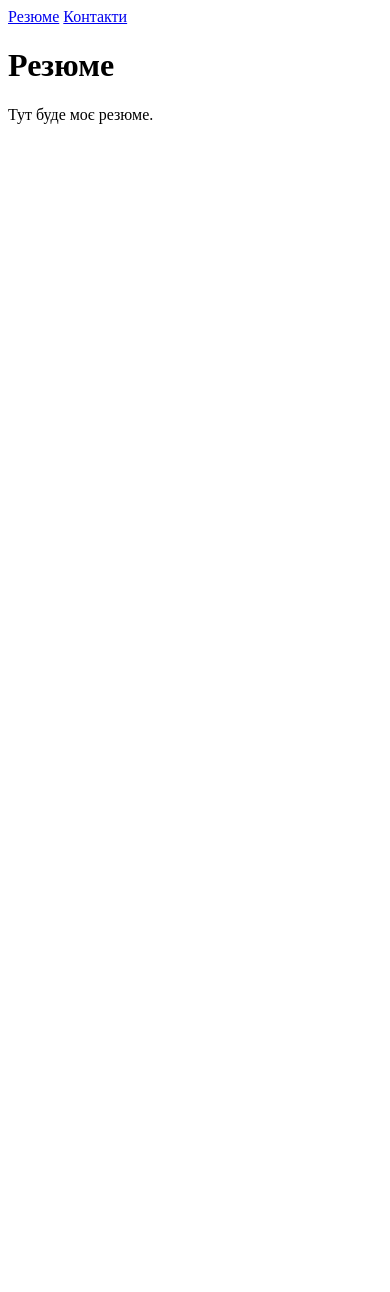
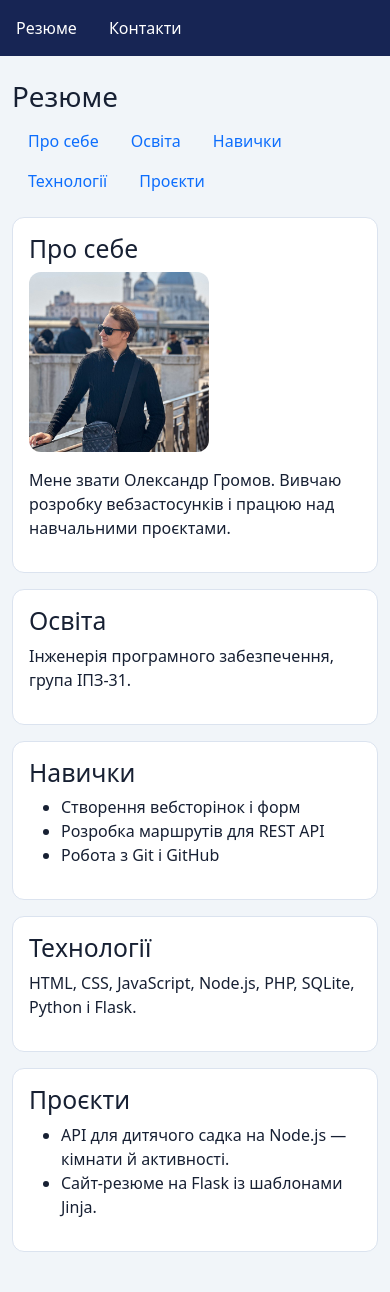
Before and after one commit to sanyainside/flask-app-lab, a Flask app: page / in a window 390 px wide. Before the commit the page ends 124 px from the top, so only its background shows below. Run offline with Flask 3, Linux system fonts and the light colour scheme.

Commit message:
Add resume, contact form and responsive styles

```diff
--- /dev/null
+++ b/static/css/styles.css
@@ -0,0 +1,42 @@
+body {
+    background-color: #f1f5f9;
+    color: #172033;
+}
+
+.site-header {
+    background-color: #172554;
+}
+
+.site-header .container,
+.page-content {
+    max-width: 900px;
+}
+
+.site-header .nav-link {
+    color: #fff;
+}
+
+.site-header .nav-link:hover,
+.site-header .nav-link:focus-visible {
+    text-decoration: underline;
+}
+
+.page-content section {
+    margin-bottom: 1rem;
+    padding: clamp(1rem, 4vw, 2rem);
+    background-color: #fff;
+    border: 1px solid #dbe3ef;
+    border-radius: 12px;
+}
+
+#about img {
+    display: block;
+    max-width: 100%;
+    height: auto;
+    margin-bottom: 1rem;
+    border-radius: 12px;
+}
+
+#contact-form {
+    max-width: 480px;
+}
--- a/templates/base.html
+++ b/templates/base.html
@@ -4,12 +4,17 @@
     <meta charset="utf-8">
     <meta name="viewport" content="width=device-width, initial-scale=1">
     <title>{{ title }}</title>
+    <link rel="stylesheet"
+      href="https://cdn.jsdelivr.net/npm/bootstrap@5.3.8/dist/css/bootstrap.min.css"
+      integrity="sha384-sRIl4kxILFvY47J16cr9ZwB07vP4J8+LH7qKQnuqkuIAvNWLzeN8tE5YBujZqJLB"
+      crossorigin="anonymous">
+    <link rel="stylesheet" href="{{ url_for('static', filename='css/styles.css') }}">
 </head>
 <body>
-    <header>
+    <header class="site-header">
         {% include "nav.html" %}
     </header>
-    <main>
+    <main class="container py-4 page-content">
         <h1>{{ title }}</h1>
         {% block content %}{% endblock %}
     </main>
--- a/templates/nav.html
+++ b/templates/nav.html
@@ -1,4 +1,4 @@
-<nav aria-label="Головна навігація">
-    <a href="{{ url_for('resume') }}">Резюме</a>
-    <a href="{{ url_for('contacts') }}">Контакти</a>
+<nav aria-label="Головна навігація" class="nav container py-2">
+    <a href="{{ url_for('resume') }}" class="nav-link">Резюме</a>
+    <a href="{{ url_for('contacts') }}" class="nav-link">Контакти</a>
 </nav>
--- a/templates/resume.html
+++ b/templates/resume.html
@@ -1,5 +1,46 @@
 {% extends "base.html" %}
 
 {% block content %}
-<p>Тут буде моє резюме.</p>
+<nav aria-label="Розділи резюме" class="nav mb-3">
+    <a href="#about" class="nav-link">Про себе</a>
+    <a href="#education" class="nav-link">Освіта</a>
+    <a href="#skills" class="nav-link">Навички</a>
+    <a href="#technologies"	class="nav-link">Технології</a>
+    <a href="#projects" class="nav-link">Проєкти</a>
+</nav>
+
+<section id="about">
+    <h2>Про себе</h2>
+    <img src="{{ url_for('static', filename='images/profile.jpg') }}"
+         alt="Фото Олександра Громова" width="180">
+    <p>Мене звати Олександр Громов. Вивчаю розробку вебзастосунків
+        і працюю над навчальними проєктами.</p>
+</section>
+
+<section id="education">
+    <h2>Освіта</h2>
+    <p>Інженерія програмного забезпечення, група ІПЗ-31.</p>
+</section>
+
+<section id="skills">
+    <h2>Навички</h2>
+    <ul>
+        <li>Створення вебсторінок і форм</li>
+        <li>Розробка маршрутів для REST API</li>
+        <li>Робота з Git і GitHub</li>
+    </ul>
+</section>
+
+<section id="technologies">
+    <h2>Технології</h2>
+    <p>HTML, CSS, JavaScript, Node.js, PHP, SQLite, Python і Flask.</p>
+</section>
+
+<section id="projects">
+    <h2>Проєкти</h2>
+    <ul>
+        <li>API для дитячого садка на Node.js — кімнати й активності.</li>
+        <li>Сайт-резюме на Flask із шаблонами Jinja.</li>
+    </ul>
+</section>
 {% endblock %}
```
Also changed, not shown: templates/contacts.html (+38 -1 lines), static/images/profile.jpg (added).
